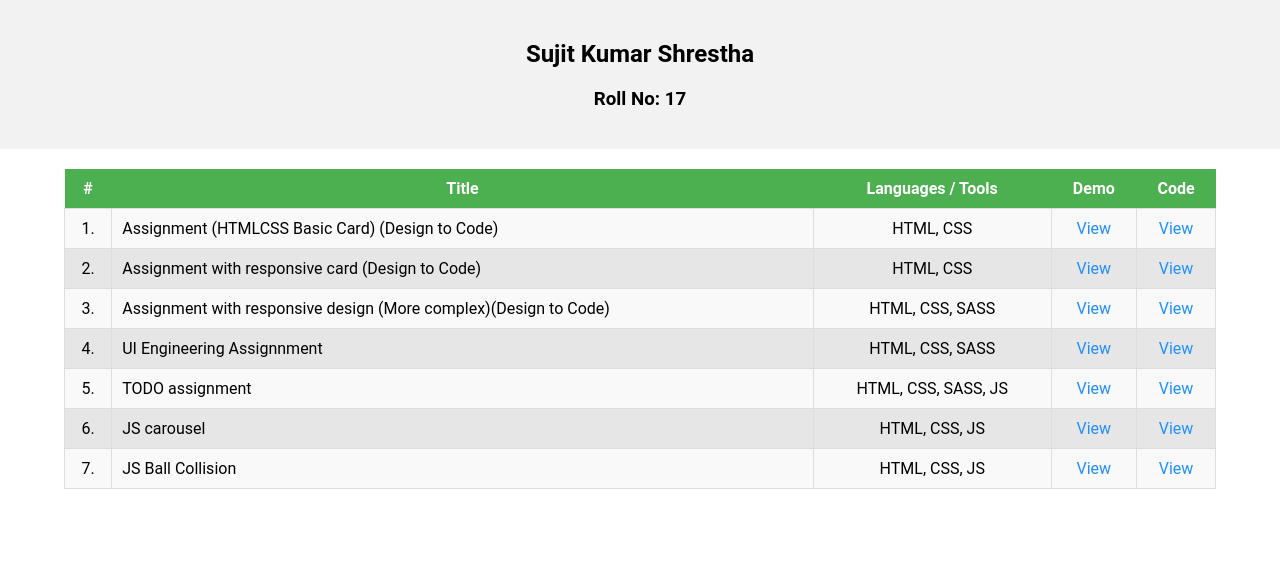
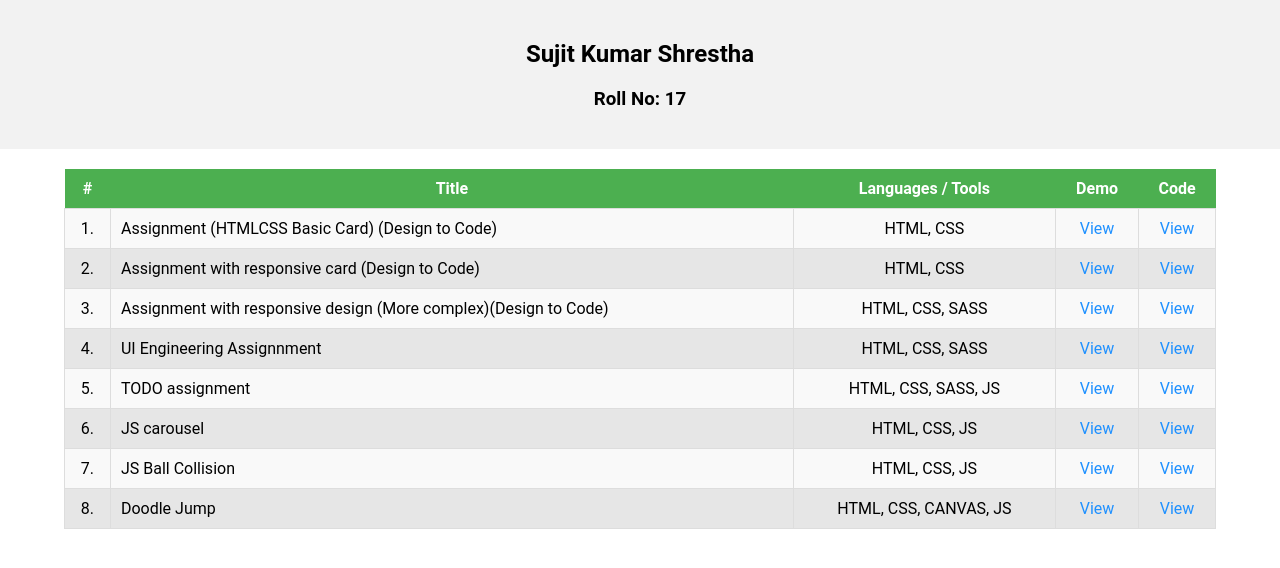
Before and after one commit to Sujit-11/Sujit-11.github.io, a plain HTML site: page index.html in a window 1280 px wide. Drawn offline with Linux system fonts and the light colour scheme.

Commit message:
doodle jump added

```diff
--- a/index.html
+++ b/index.html
@@ -111,6 +111,19 @@
             target="_blank">View</a>
         </td>
     </tr>
+    <tr>
+        <td>8.</td>
+        <td>Doodle Jump</td>
+        <td>HTML, CSS, CANVAS, JS</td>
+        <td>
+            <a href="Doodle Jump/index.html"
+            target="_blank">View</a>
+        </td>
+        <td>
+            <a href="https://github.com/Sujit-11/Sujit-11.github.io/tree/adc4275840d73aaf2cc49cb3d8df20ff7ff08d0f/Doodle%20Jump"
+            target="_blank">View</a>
+        </td>
+    </tr>
     </table>
 </body>
 </html>
```
